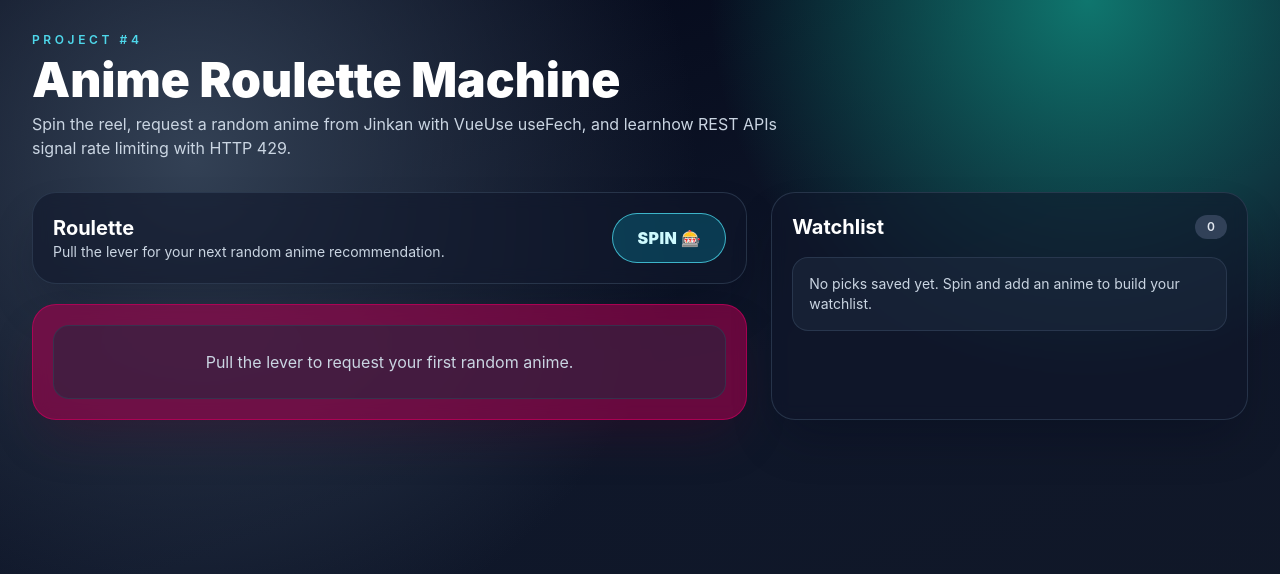
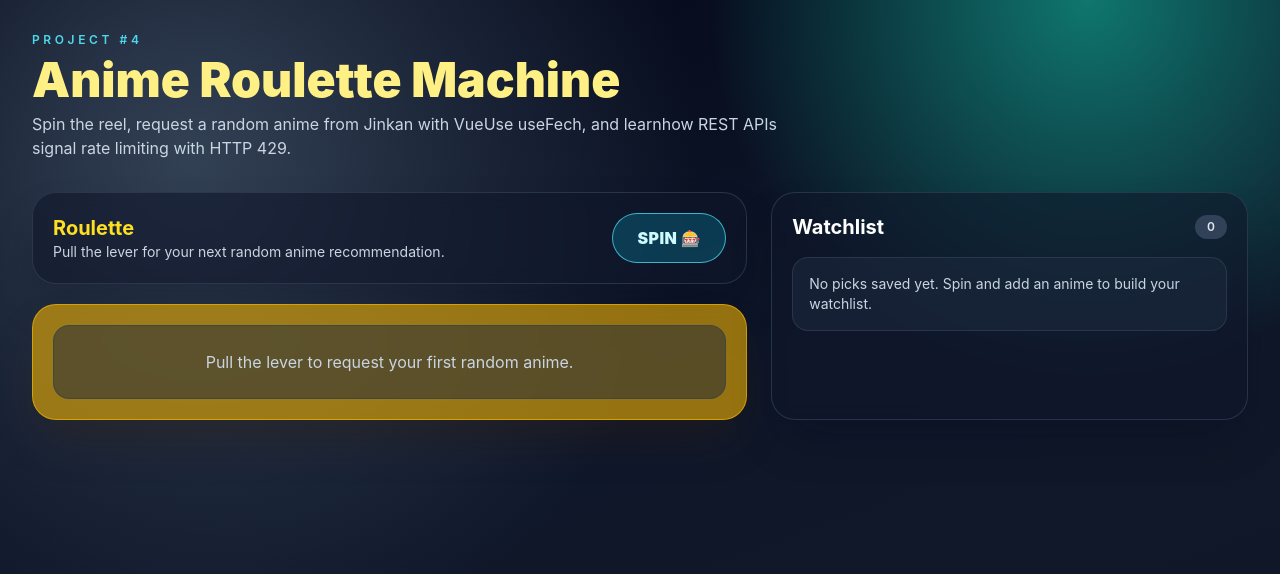
Before and after one commit to Lguille6/anime-roulette-watchlist, a Vue app: page / in a window 1280 px wide. Shown: the top 574 px of the page. Built offline with nearby package versions, Linux system fonts and the light colour scheme.

Commit message:
complete changes

```diff
--- a/src/components/AnimeCard.vue
+++ b/src/components/AnimeCard.vue
@@ -58,7 +58,7 @@ watch(
 
 <template>
   <section
-    class="rounded-3xl border border-pink-700/70 bg-pink-800/60 p-5 shadow-2xl shadow-pink-950/30 backdrop-blur-sm"
+    class="rounded-3xl border border-yellow-500/70 bg-yellow-500/60 p-5 shadow-2xl shadow-yellow-950/30 backdrop-blur-sm"
   >
     <div
       v-if="props.loading"
@@ -72,9 +72,9 @@ watch(
       </div>
 
       <div class="grid grid-cols-3 gap-2">
-        <div class="h-3 animate-pulse rounded bg-pink-500"></div>
-        <div class="h-3 animate-pulse rounded bg-pink-500"></div>
-        <div class="h-3 animate-pulse rounded bg-pink-500"></div>
+        <div class="h-3 animate-pulse rounded bg-yellow-500"></div>
+        <div class="h-3 animate-pulse rounded bg-yellow-500"></div>
+        <div class="h-3 animate-pulse rounded bg-yellow-500"></div>
       </div>
       <div class="h-72 animate-pulse rounded-2xl bg-slate-800"></div>
     </div>
@@ -91,17 +91,17 @@ watch(
       v-else-if="anime"
       class="space-y-4"
     >
-      <div class="overflow-hidden rounded-2xl border border-pink-500/80 bg-pink-400/60">
+      <div class="overflow-hidden rounded-2xl border border-yellow-500/80 bg-yellow-200/60">
         <img
           v-if="animeImage"
           :src="animeImage"
           :alt="anime.title"
-          class="h-80 w-full bg-pink-900/50 object-contain"
+          class="h-80 w-full bg-yellow-900/50 object-contain"
           loading="lazy"
         />
         <div
           v-else
-          class="flex h-80 items-center justify-center bg-pink-800 text-pink-300"
+          class="flex h-80 items-center justify-center bg-yellow-600 text-yellow-700"
         >
           No poster available
         </div>
--- a/src/pages/HomePage.vue
+++ b/src/pages/HomePage.vue
@@ -38,7 +38,7 @@ const spinLabel = computed(() => {
     <div class="mx-auto max-w-7xl">
       <header class="mb-8">
         <p class="text-xs font-semibold tracking-[0.3em] text-cyan-300/90 uppercase">Project #4</p>
-        <h1 class="mt-2 text-4xl font-black text-white sm:text-5xl">Anime Roulette Machine</h1>
+        <h1 class="mt-2 text-4xl font-black text-yellow-200 sm:text-5xl">Anime Roulette Machine</h1>
         <p class="mt-2 max-w-3xl text-sm text-slate-300 sm:text-base">
           Spin the reel, request a random anime from Jinkan with VueUse useFech, and learnhow REST
           APIs signal rate limiting with HTTP 429.
@@ -52,7 +52,7 @@ const spinLabel = computed(() => {
           >
             <div class="flex flex-col gap-3 sm:flex-row sm:items-center sm:justify-between">
               <div>
-                <h2 class="text-xl font-bold text-white">Roulette</h2>
+                <h2 class="text-xl font-bold text-yellow-300">Roulette</h2>
                 <p class="text-sm text-slate-300">
                   Pull the lever for your next random anime recommendation.
                 </p>
```
